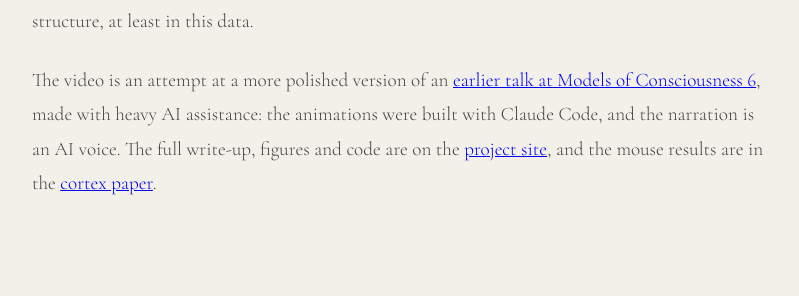
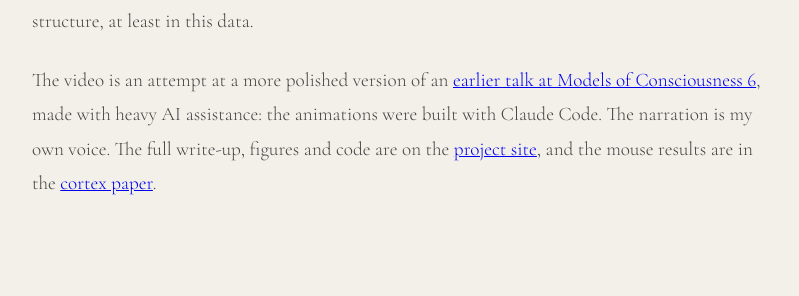
Before and after one commit to entropicbloom/signals, a Jekyll site: the page built from _posts/2025-04-12-consciousness-is-unambiguous.md, in a window 1280 px wide. Shown: the part 1723-2019 px from the top of the page, without its empty margins (240-1039 px from the left). Built offline with Jekyll 4.4.1, drawn with Linux system fonts in a browser that asks for light colours.

Commit message:
Embed the re-recorded video in the unambiguous-representations entry
Co-Authored-By: Claude Opus 5.5 <noreply@anthropic.com>

```diff
--- a/_posts/2025-04-12-consciousness-is-unambiguous.md
+++ b/_posts/2025-04-12-consciousness-is-unambiguous.md
@@ -11,11 +11,11 @@ Representations are everywhere in daily life. Letters represent sounds, words re
 Conscious experience is different. A brain in a given state has a determined conscious experience: if I see an apple, the same neural activity is not also representing an orange, or the sound of a passing car. And we can't rely on a decoder in the brain to give it that meaning, because a decoder only turns one encoding into another, and the question of what the new encoding is about comes back. So if experience is a kind of representation, it has to be unambiguous: the encoding itself has to carry its meaning.
 
 <div style="position: relative; width: 100%; aspect-ratio: 16 / 9; margin: 2rem 0;">
-  <iframe src="https://www.youtube-nocookie.com/embed/RxMzAeupqaQ" title="Consciousness and Unambiguous Representations" style="position: absolute; inset: 0; width: 100%; height: 100%; border: 0;" allow="accelerometer; clipboard-write; encrypted-media; gyroscope; picture-in-picture; web-share" referrerpolicy="strict-origin-when-cross-origin" allowfullscreen></iframe>
+  <iframe src="https://www.youtube-nocookie.com/embed/0xjy6Bswu2Q" title="Consciousness and Unambiguous Representations" style="position: absolute; inset: 0; width: 100%; height: 100%; border: 0;" allow="accelerometer; clipboard-write; encrypted-media; gyroscope; picture-in-picture; web-share" referrerpolicy="strict-origin-when-cross-origin" allowfullscreen></iframe>
 </div>
 
 Where could that meaning come from? A bit string can't do it, because all it tells you is that it is this number and not another. What's needed is structure. The idea I explore is that a neuron gets its meaning from the relations it is embedded in, from how it relates to the other neurons. A major chord works in a similar way: C, E, G and D, F sharp, A share no note, but you hear both as major, because the relations between the notes are the same.
 
 I tested this in two settings. In neural networks trained to classify MNIST digits, the connectivity of the output layer to the layer before it is enough to tell which output neuron encodes which digit, for networks trained with dropout in every case. In mouse visual cortex, the correlations between neurons alone, without the movie the mouse was watching, partly determine which orientation each neuron prefers. They tell horizontal from vertical quite well, but barely 45 degrees from 135. That remaining ambiguity is what you'd expect from the symmetries of the relational structure, at least in this data.
 
-The video is an attempt at a more polished version of an [earlier talk at Models of Consciousness 6](https://youtu.be/2BGzn22B5J8), made with heavy AI assistance: the animations were built with Claude Code, and the narration is an AI voice. The full write-up, figures and code are on the [project site](https://www.consciousness-is-unambiguous.com), and the mouse results are in the [cortex paper](https://doi.org/10.5281/zenodo.22973260).
+The video is an attempt at a more polished version of an [earlier talk at Models of Consciousness 6](https://youtu.be/2BGzn22B5J8), made with heavy AI assistance: the animations were built with Claude Code. The narration is my own voice. The full write-up, figures and code are on the [project site](https://www.consciousness-is-unambiguous.com), and the mouse results are in the [cortex paper](https://doi.org/10.5281/zenodo.22973260).
```
